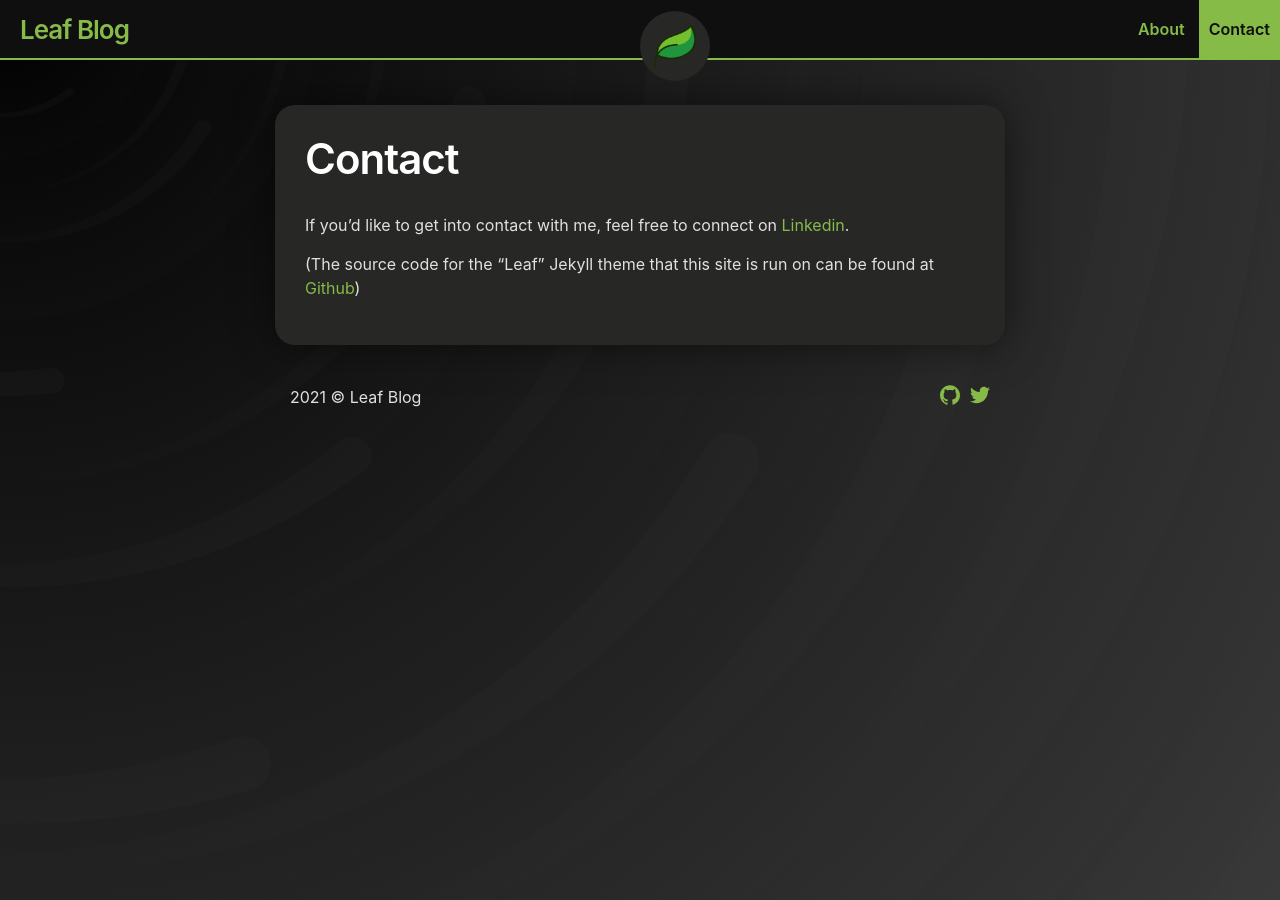
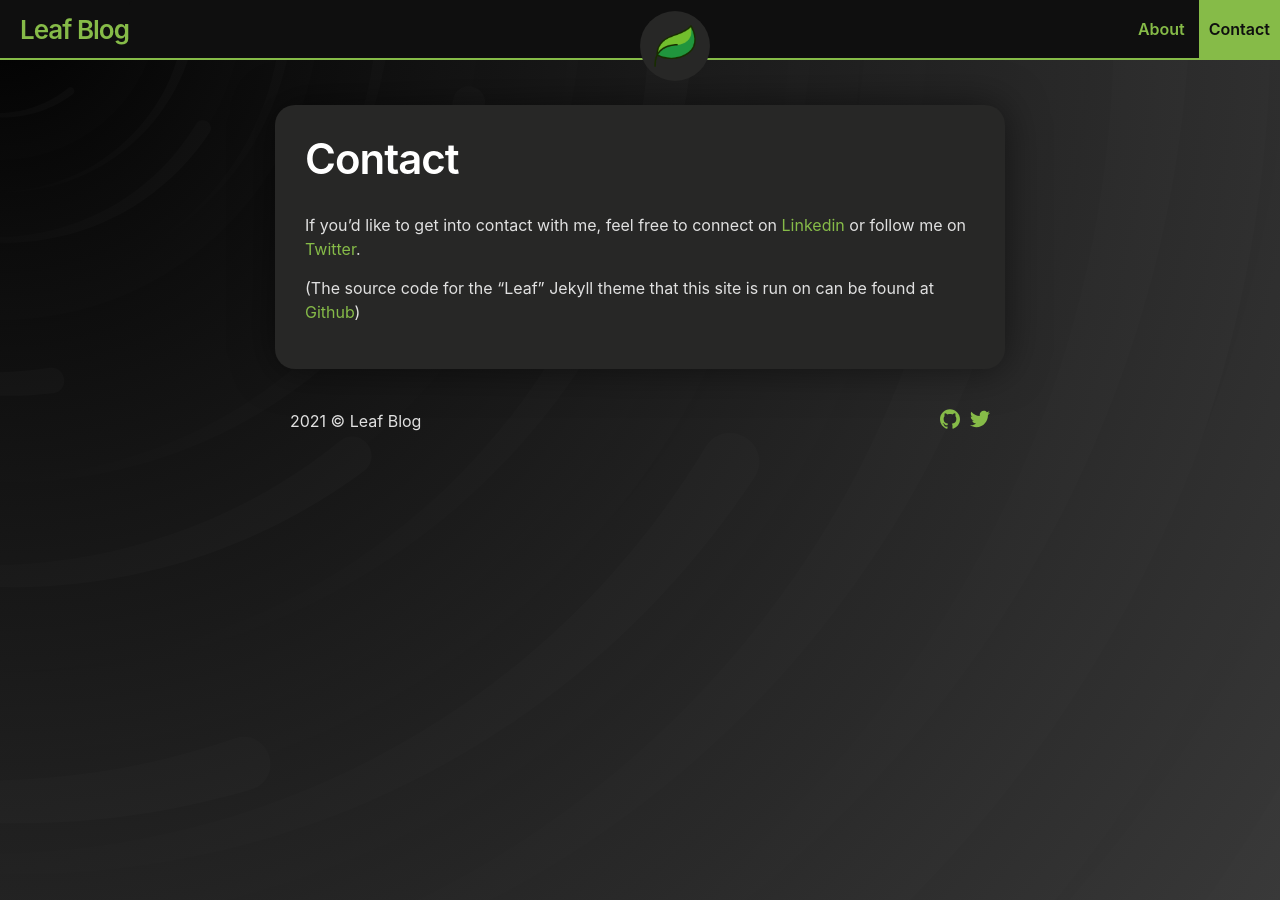
Before and after one commit to jhancock75/my-blog, a Jekyll site: the page built from contact.md, in a window 1280 px wide. Built offline with Jekyll 4.4.1, drawn with Linux system fonts in a browser that asks for light colours.

Commit message:
Update contact.md

```diff
--- a/contact.md
+++ b/contact.md
@@ -3,7 +3,7 @@ title: Contact
 layout: page
 ---
 
-If you'd like to get into contact with me, feel free to connect on [Linkedin](https://www.linkedin.com/in/jacob-hancock75/).
+If you'd like to get into contact with me, feel free to connect on [Linkedin](https://www.linkedin.com/in/jacob-hancock75/) or follow me on [Twitter](https://twitter.com/JacobHancock75).
 
 
 (The source code for the "Leaf" Jekyll theme that this site is run on can be found at <a href="https://github.com/SupunKavinda/jekyll-theme-leaf">Github</a>)
```
